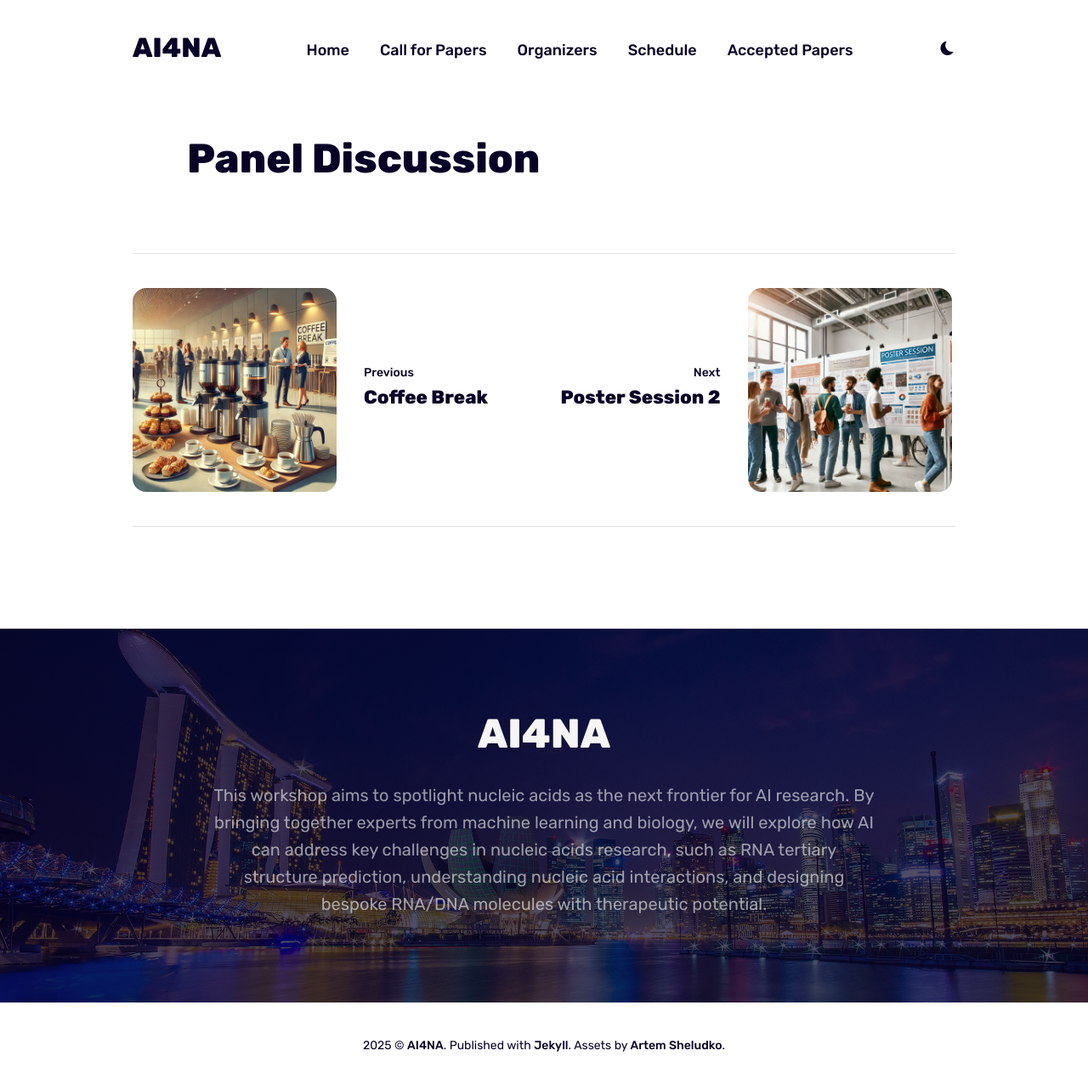
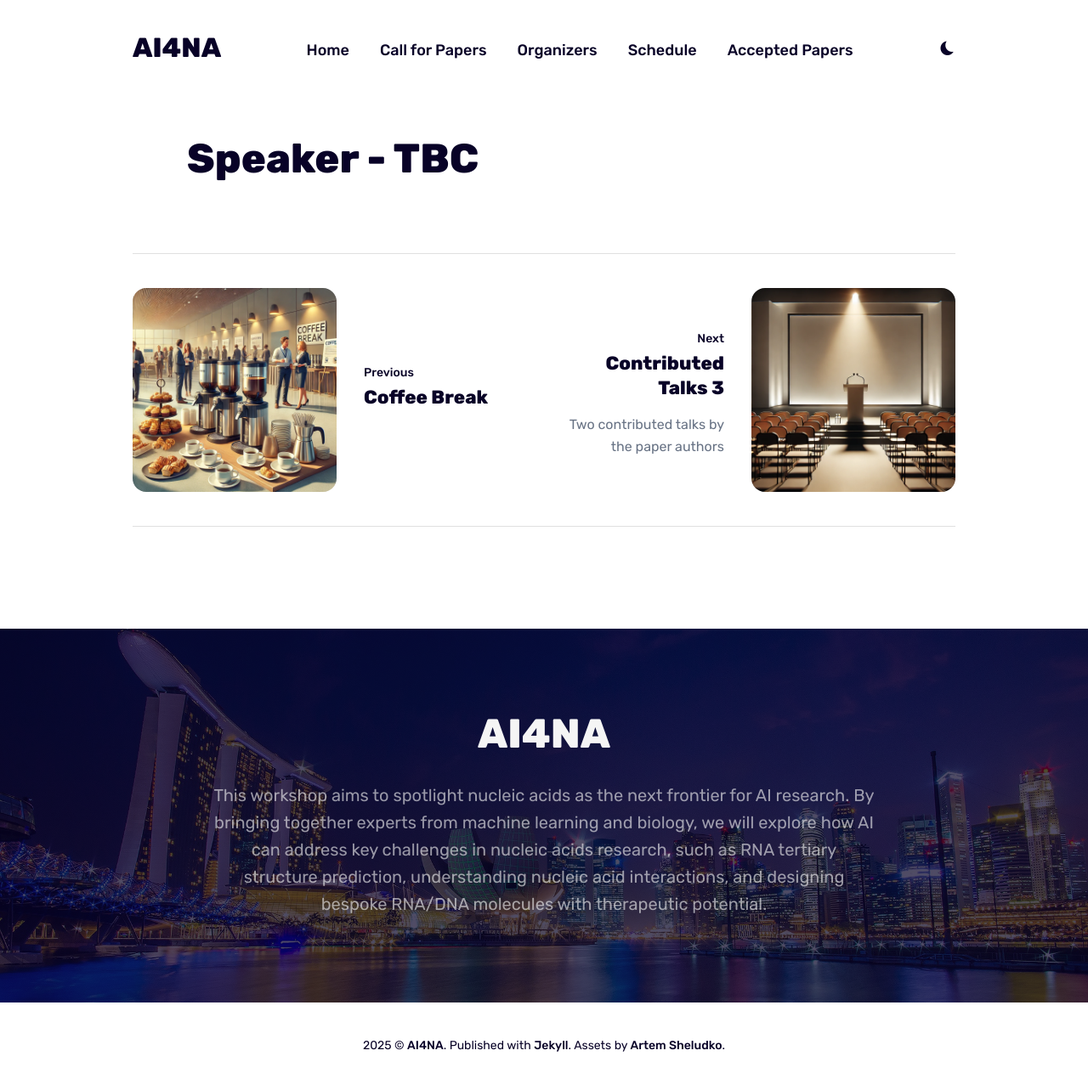
Before and after one commit to ai4na-workshop/ai4na-workshop.github.io, a Jekyll site: the page built from _posts/2024-01-01-1510.markdown, in a window 1280 px wide. Shown: the whole page at 85% size. Built offline with Jekyll 4.4.1, drawn with Linux system fonts in a browser that asks for light colours.

```diff
--- a/_posts/2024-01-01-1510.markdown
+++ b/_posts/2024-01-01-1510.markdown
@@ -1,9 +1,9 @@
 ---
 layout: post
-schedule: 15:15-16:05
+schedule: 15:15-15:45
 date: 2022-07-26 09:00:00 +0300
-image: /images/other/panel.webp
-title: Panel Discussion
+image: 'https://thesource.sa.ua.edu/wp-content/uploads/sites/57/2021/09/person-generic.jpeg'
+title: Speaker - TBC
 # description: Expert in Life Sciences
 # tags: [Life Sciences, Keynote]
 order: 7
--- a/_posts/2024-01-01-1600.markdown
+++ b/_posts/2024-01-01-1515.markdown
@@ -1,12 +1,12 @@
 ---
 layout: post
-schedule: 17:35-17:55
+schedule: 15:45-16:05
 date: 2022-07-26 09:00:00 +0300
 image: /images/other/contributed.webp
 title: Contributed Talks 3
 description: Two contributed talks by the paper authors
 # tags: [Life Sciences, Keynote]
-order: 4
+order: 6
 ---
 
 ### 1. InfoSEM: A Deep Generative Model with Informative Priors for Gene Regulatory Network Inference
--- a/_posts/2024-01-01-1520.markdown
+++ b/_posts/2024-01-01-1520.markdown
@@ -6,7 +6,7 @@ image: /images/other/poster.webp
 title: Poster Session 2
 description: " "
 # tags: [Life Sciences, Keynote]
-order: 6
+order: 5
 ---
 
 <head>
```
Also changed, not shown: _posts/2024-01-01-1540.markdown (+4 -4 lines), 8 other files.
